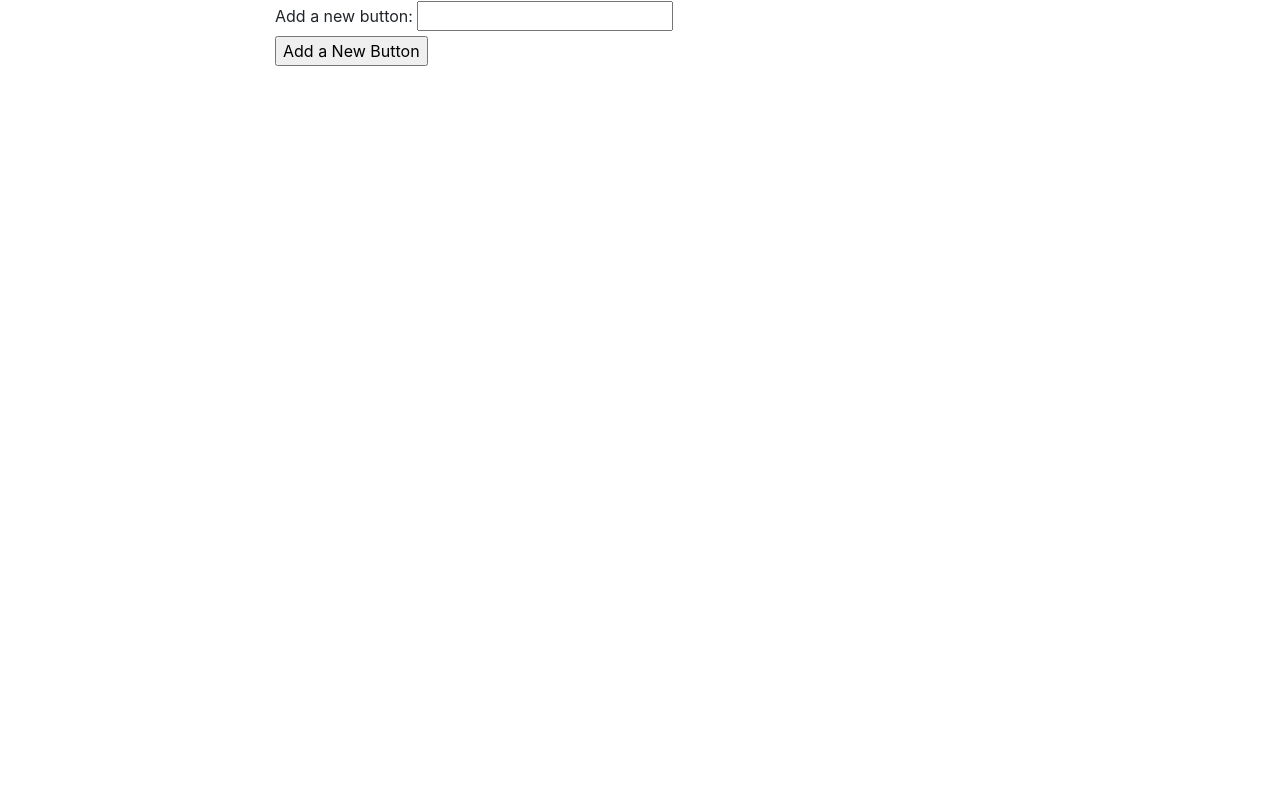
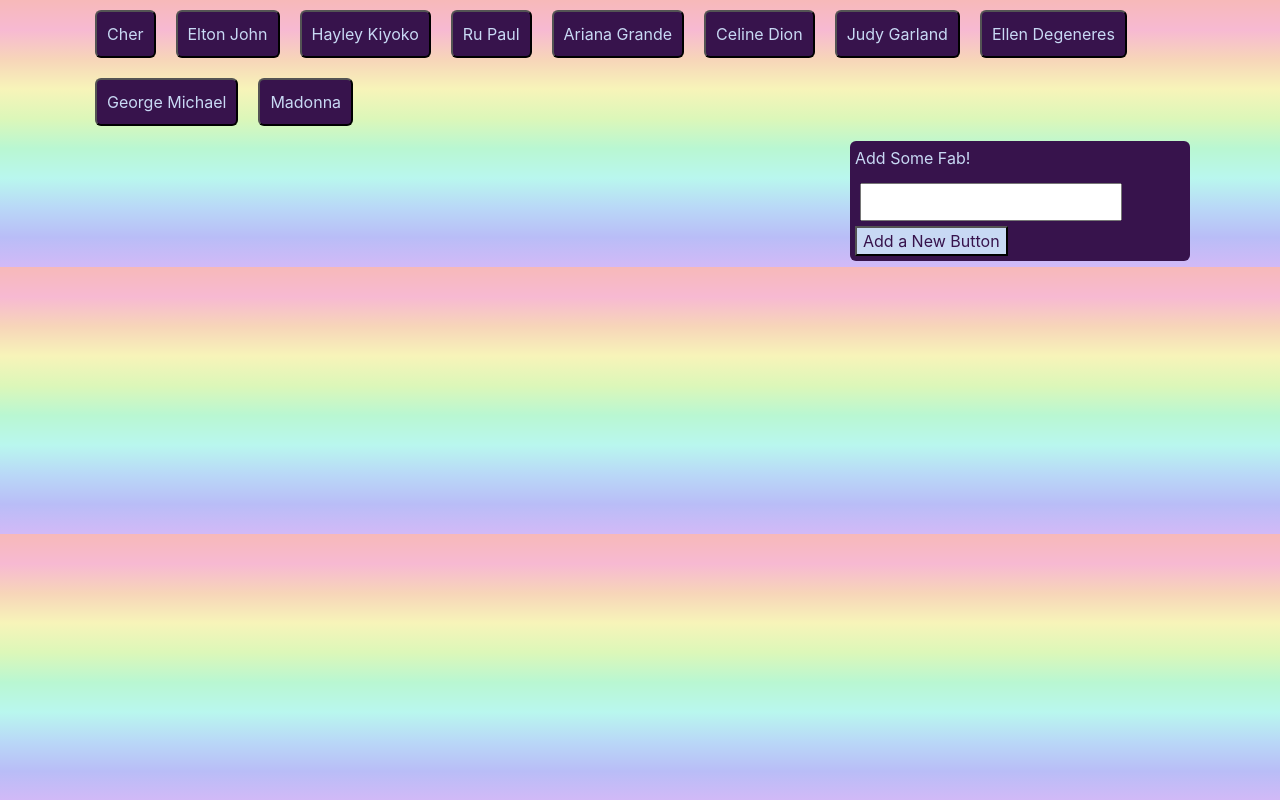
Before and after one commit to amandakaywiggins/gay-icons, a plain HTML site: page index.html in a window 1280 px wide. Drawn offline with nearby package versions, Linux system fonts and the light colour scheme.

Commit message:
It's GAY now!

```diff
--- a/assets/css/reset.css
+++ b/assets/css/reset.css
@@ -0,0 +1,48 @@
+/* http://meyerweb.com/eric/tools/css/reset/
+   v2.0 | 20110126
+   License: none (public domain)
+*/
+
+html, body, div, span, applet, object, iframe,
+h1, h2, h3, h4, h5, h6, p, blockquote, pre,
+a, abbr, acronym, address, big, cite, code,
+del, dfn, em, img, ins, kbd, q, s, samp,
+small, strike, strong, sub, sup, tt, var,
+b, u, i, center,
+dl, dt, dd, ol, ul, li,
+fieldset, form, label, legend,
+table, caption, tbody, tfoot, thead, tr, th, td,
+article, aside, canvas, details, embed,
+figure, figcaption, footer, header, hgroup,
+menu, nav, output, ruby, section, summary,
+time, mark, audio, video {
+	margin: 0;
+	padding: 0;
+	border: 0;
+	font-size: 100%;
+	font: inherit;
+	vertical-align: baseline;
+}
+/* HTML5 display-role reset for older browsers */
+article, aside, details, figcaption, figure,
+footer, header, hgroup, menu, nav, section {
+	display: block;
+}
+body {
+	line-height: 1;
+}
+ol, ul {
+	list-style: none;
+}
+blockquote, q {
+	quotes: none;
+}
+blockquote:before, blockquote:after,
+q:before, q:after {
+	content: '';
+	content: none;
+}
+table {
+	border-collapse: collapse;
+	border-spacing: 0;
+}
--- a/assets/css/style.css
+++ b/assets/css/style.css
@@ -0,0 +1,37 @@
+body {
+    background: linear-gradient(#f7b9b9, #f7b9d2, #f7d5b9, #f7f4b9,
+     #dcf7b9, #b9f7d2, #b9f7ee, #b9d8f7, #b9bdf7, #d2b9f7);
+}
+
+button {
+    color: #c8d9f4;
+    background-color: #37134c;
+    border-radius: 6px;
+    padding: 10px;
+    margin: 10px;
+}
+
+button:hover {
+    box-shadow: 0 12px 16px 0 rgba(0,0,0,0.24), 0 17px 50px 0 rgba(0,0,0,0.19);
+    color: #37134c;
+    background-color: #c8d9f4;
+}
+
+#gay-form {
+    color: #c8d9f4;
+    background-color: #37134c;
+    border-radius: 6px;
+    padding: 5px;
+    margin: 5px;
+}
+
+#gif-input {
+    color: #37134c;
+    padding: 5px;
+    margin: 5px;
+}
+
+#add-button {
+    color: #37134c;
+    background-color: #c8d9f4;
+}
--- a/assets/javascript/app.js
+++ b/assets/javascript/app.js
@@ -1,8 +1,7 @@
-var gayArray = ["Cher" , "Elton John" , "Lady Gaga" , "Hayley Kiyoko" , "Ru Paul" , "Ariana Grande" , "Liberace" , "Celine Dion" ,
-                "Judy Garland" , "Ellen Degeneres" , "Georgia Michael" , "Madonna"];
+var gayArray = ["Cher" , "Elton John" , "Hayley Kiyoko" , "Ru Paul" , "Ariana Grande" , "Celine Dion" ,
+                "Judy Garland" , "Ellen Degeneres" , "George Michael" , "Madonna"];
 
 function displayGayGifs() {
-    $("button").on("click", function() {
     var gay = $(this).attr("data-gay");
     var queryURL = "https://api.giphy.com/v1/gifs/search?q=" + gay + "&api_key=dc6zaTOxFJmzC&limit=10";
 
@@ -12,7 +11,7 @@ function displayGayGifs() {
     }).then(function(response) {
         console.log(response);
         var results = response.data;
-
+        $("button").on("click", function() {
         for (var i = 0; i < results.length; i++) {
             var gayDiv = $("<div>");
             var rating = results[i].rating;
@@ -25,7 +24,7 @@ function displayGayGifs() {
         }
         });
     });
-}
+};
 
 function renderButtons() {
     $("#new-buttons").empty();
@@ -34,9 +33,9 @@ function renderButtons() {
         a.addClass("gay");
         a.attr("data-gay", gayArray[i]);
         a.text(gayArray[i]);
-        $("#buttons-view").append(a);
-    }
-}
+        $("#new-buttons").append(a);
+    };
+};
 
 $("#add-button").on("click", function(event) {
     event.preventDefault();
--- a/index.html
+++ b/index.html
@@ -16,20 +16,17 @@
                 </div>
             </div>
             <div class="row">
-                <div class="col-md-2">
+                <div class="col-md-8">
                     <!--This is a filler column-->
                 </div>
-                <div class="col-md-8">
+                <div class="col-md-4">
                     <!--Holds search-->
-                    <form id="movie-form">
-                        <label for="gif-input">Add a new button:</label>
+                    <form id="gay-form">
+                        <label for="gif-input">Add Some Fab!</label>
                         <input type="text" id="gif-input"><br>
                         <!--triggers new button to be added-->
                         <input id="add-button" type="submit" value="Add a New Button">
                     </form>
-                </div>
-                <div class="col-md-2">
-                    <!--This is a filler column-->
                 </div>
             </div>
             <div class="row">
```
Lines whose indentation alone changed are shown as unchanged.
